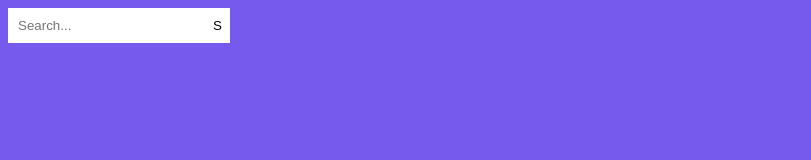
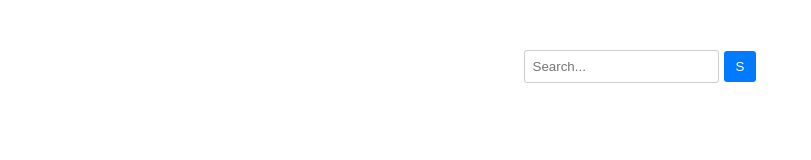
Before and after one commit to acciojob/Interactive-Search-arkadeep16, a website: page main.html in a window 1280 px wide. Shown: the whole page, without its empty margins (0-811 px from the left). Drawn offline with Linux system fonts and the light colour scheme.

Commit message:
created a submission

```diff
--- a/script.js
+++ b/script.js
@@ -5,7 +5,10 @@ const btn = document.querySelector(".btn");
 
 
 
-btn.addEventListener("click", function onClick(params) {
-	search.style.border = "2px solid black";
-	search.style.fontSize = "30px";
+btn.addEventListener("click", function onClick() {
+
+search.classList.toggle("active");
+	if (search.classList.contains("active")) {
+		input.focus();
+	}
 });
--- a/styles.css
+++ b/styles.css
@@ -1,22 +1,29 @@
-/*  your css code here. If applicable */
-body{
-	background-color:#755aed;
-}
-.search{
-	background-color:#fff;
-	padding:0 2px;
-	width:fit-content;
+.search {
+      display: flex;
+      align-items: center;
+      justify-content: center;
+      margin-top: 50px;
+    }
 
-}
-.input{
-	border:none;
-	padding:10px 8px;
-}
-/* .input:focus{
-	font-size:20px;
-} */
-.btn{
-	background-color:#fff;
-	border:none;
-	cursor:pointer;
-}
+    .search.active {
+      background-color: #f0f0f0;
+      padding: 10px;
+      border-radius: 5px;
+    }
+
+    .input {
+      padding: 8px;
+      border: 1px solid #ccc;
+      border-radius: 3px;
+      margin-right: 5px;
+      outline: none;
+    }
+
+    .btn {
+      padding: 8px 12px;
+      background-color: #007bff;
+      color: #fff;
+      border: none;
+      border-radius: 3px;
+      cursor: pointer;
+    }
```
